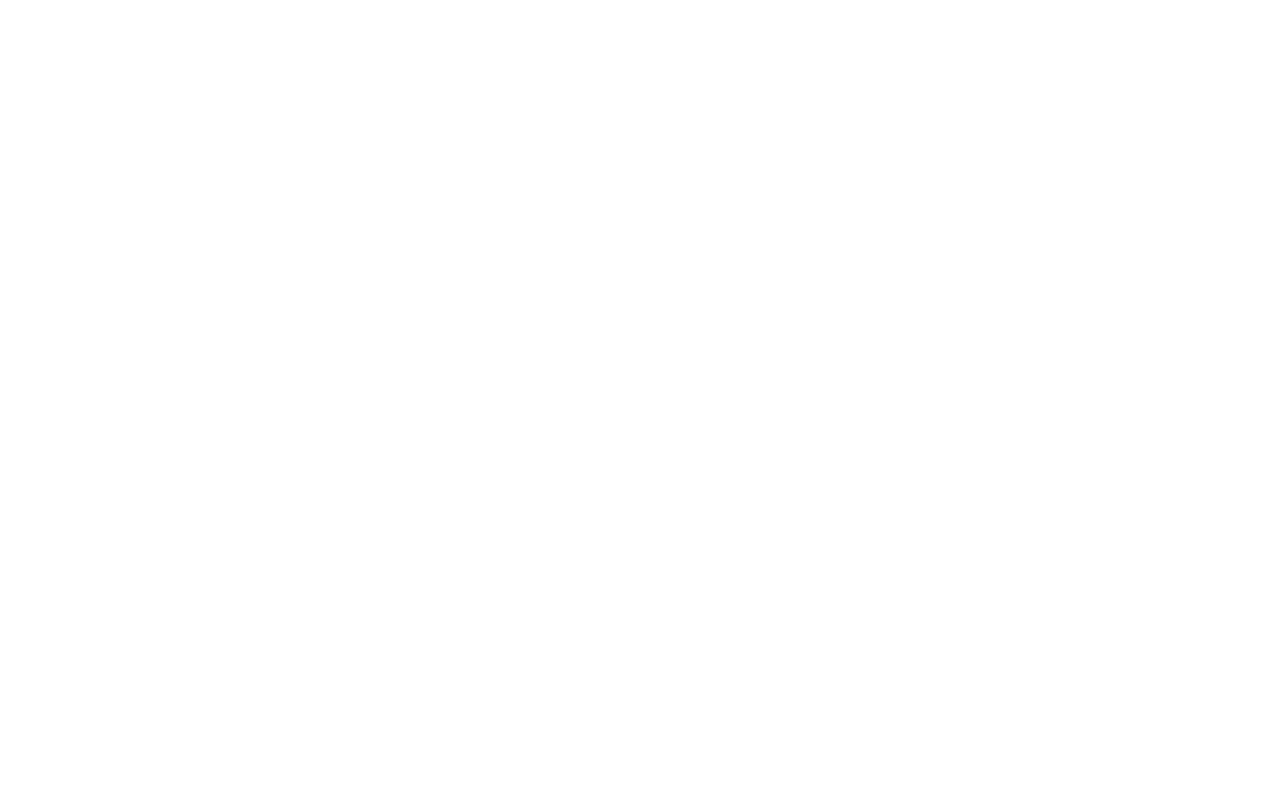
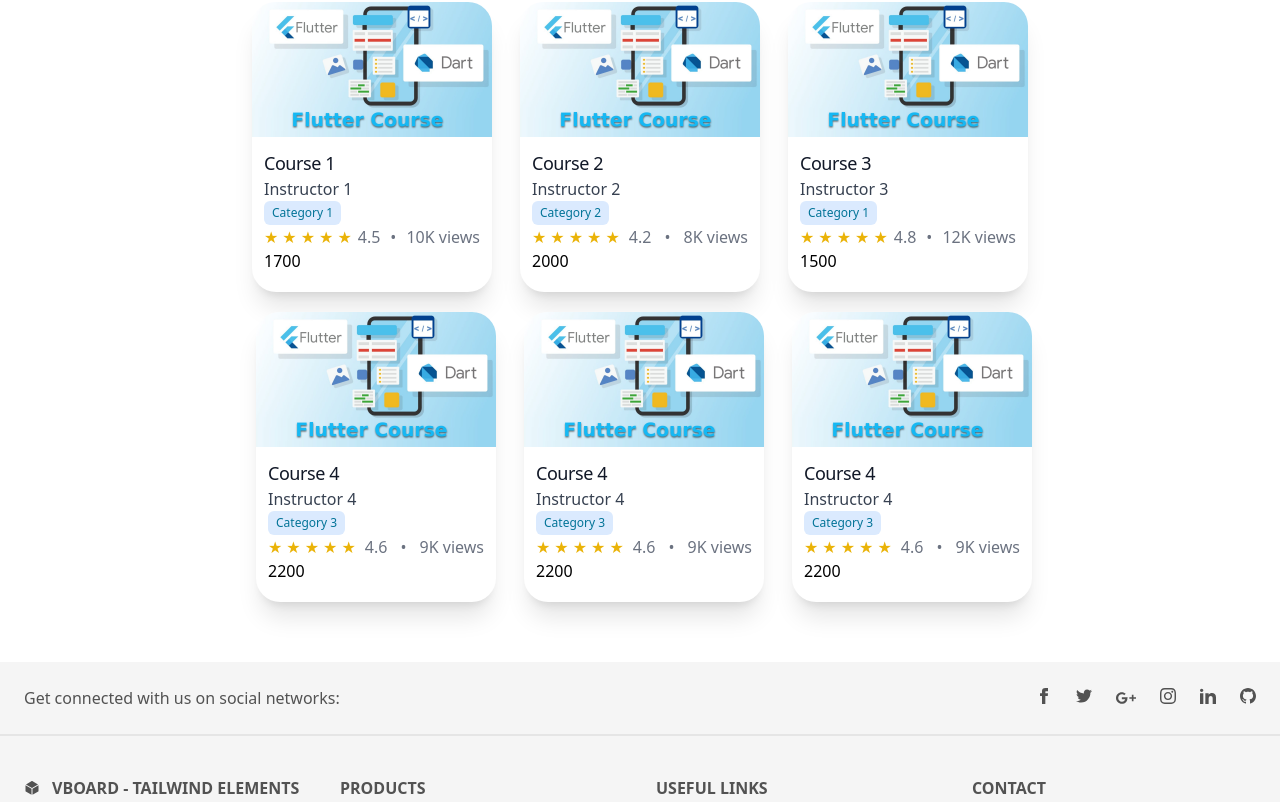
Before and after one commit to raouffilali/AcademiaPLus, a React (Vite) app in the folder client/: page / in a window 1280 px wide. Shown: the part 918-1720 px from the top of the page. Before the commit the page ends 896 px from the top, so only its background shows below. Built offline with nearby package versions, Linux system fonts and the light colour scheme.

Commit message:
adding feature for instractor Profile

```diff
--- a/client/src/components/YoutubeFrame/YoutubeFRame.tsx
+++ b/client/src/components/YoutubeFrame/YoutubeFRame.tsx
@@ -44,7 +44,7 @@
       <div className="mx-auto w-full md:w-3/4 lg:w-1/2">
         {" "}
         <button className="  bg-blue-500 hover:bg-blue-700 text-white font-bold py-2 px-4 border w-full border-blue-700 rounded">
-        + Add new Lesson
+          + Add new Lesson
         </button>
       </div>
     </div>
--- a/client/src/components/courseCard/CourseCard.tsx
+++ b/client/src/components/courseCard/CourseCard.tsx
@@ -1,4 +1,3 @@
-import React from "react";
 
 interface CourseCardProps {
   courseName: string;
--- a/client/src/components/courseCard/courses.ts
+++ b/client/src/components/courseCard/courses.ts
@@ -30,6 +30,22 @@
     views: 9,
     category: "Category 3",
     price: 2200
+  },
+  {
+    courseName: "Course 4",
+    instructor: "Instructor 4",
+    rating: 4.6,
+    views: 9,
+    category: "Category 3",
+    price: 2200
+  },
+  {
+    courseName: "Course 4",
+    instructor: "Instructor 4",
+    rating: 4.6,
+    views: 9,
+    category: "Category 3",
+    price: 2200
   }
 ];
     // Add more course objects as needed
--- a/client/src/scenes/instructorProfilePage/InstructorProfilePage.tsx
+++ b/client/src/scenes/instructorProfilePage/InstructorProfilePage.tsx
@@ -1,16 +1,32 @@
 import React from "react";
 import YouTubeFrame from "../../components/YoutubeFrame/YoutubeFRame";
-import { NavBar } from "../../components";
+import { Footer, NavBar } from "../../components";
 import VideoPage from "../../components/YoutubeFrame/YoutubeFRame";
+import CourseCard from "../../components/courseCard/CourseCard";
+import courses from "../../components/courseCard/courses";
 
 function InstructorProfilePage() {
   return (
     <>
       <NavBar />
       <YouTubeFrame />
+      <div className="container mx-auto mt-4 mb-10 flex justify-center space-x-2 pt-2 pb-5 flex-start flex-wrap gap-5">
+        {/* content for "Popular" tab */}
+        {courses.map((course, index) => (
+          <CourseCard
+            key={index}
+            courseName={course.courseName}
+            instructor={course.instructor}
+            rating={course.rating}
+            views={course.views}
+            category={course.category}
+            price={course.price.toString()}
+          />
+        ))}
+      </div>
+      <Footer/>
+      </>
 
-
-    </>
   );
 }
 
```
